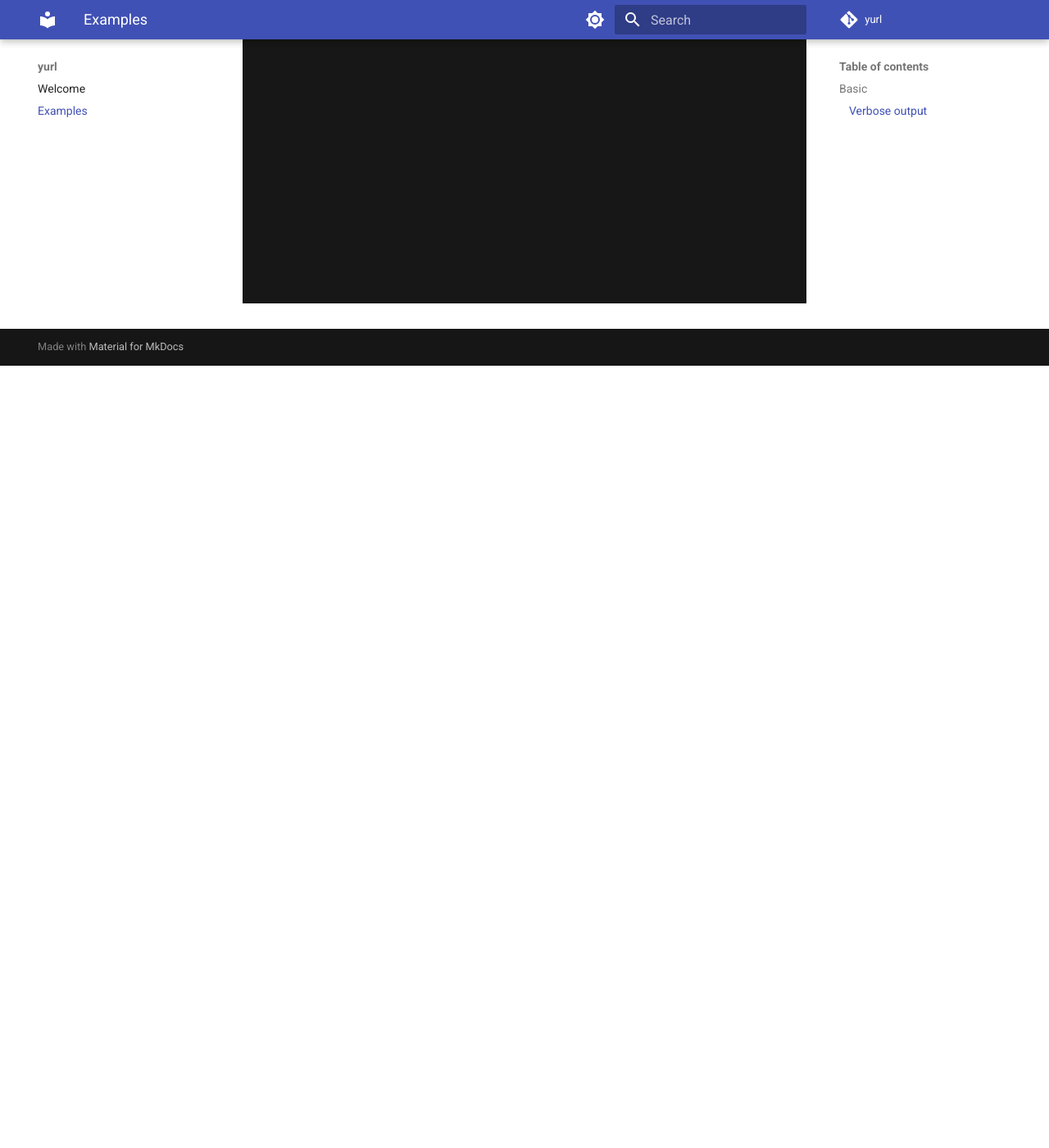
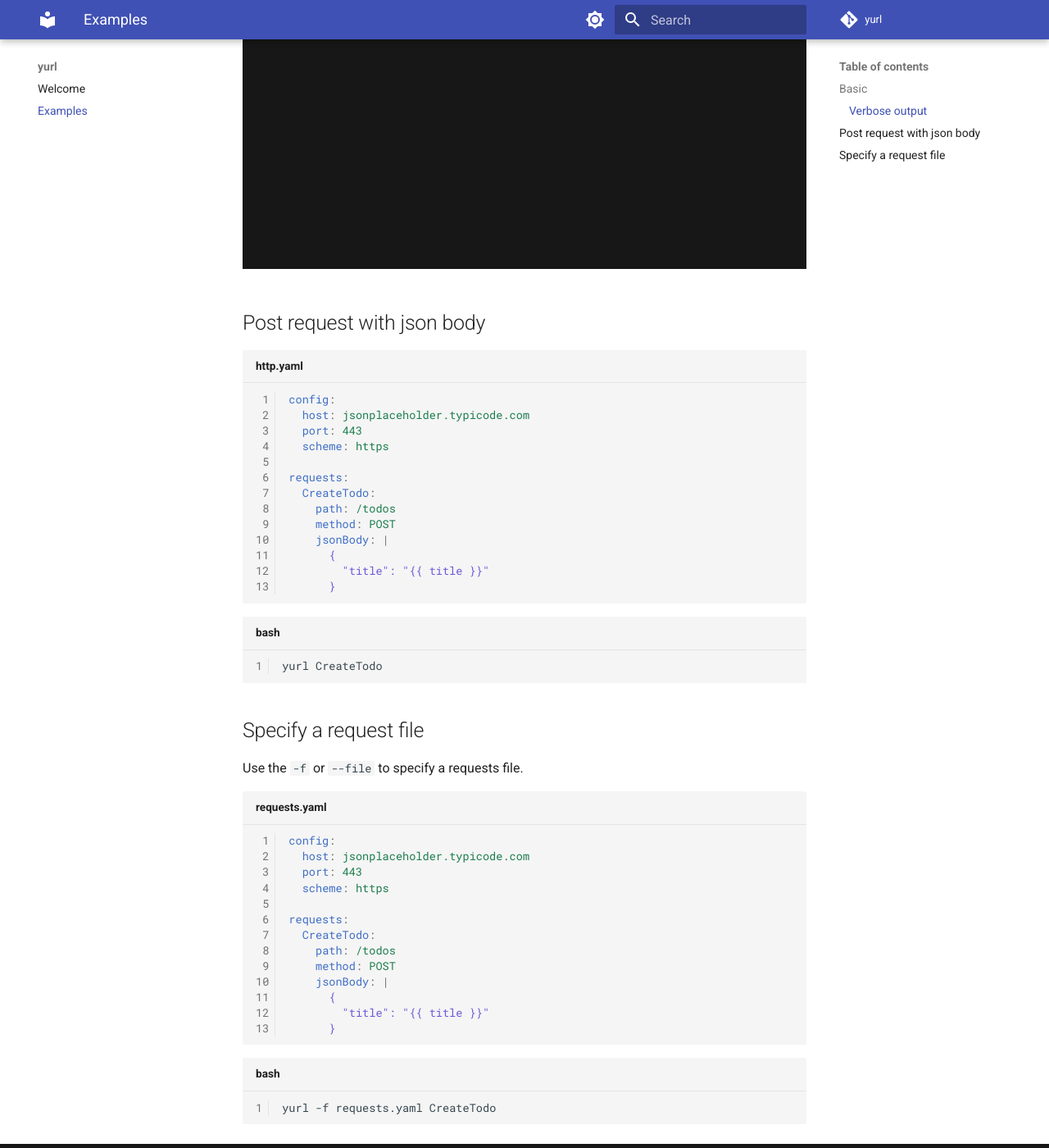
Before and after one commit to gurleensethi/yurl, an MkDocs documentation site: the page built from docs/examples.md, in a window 1280 px wide and 1400 px high, scrolled down 1619 px. Shown: the whole window at 82% size. Built offline with MkDocs 1.6.1 and Material for MkDocs 9.7.7, drawn with Linux system fonts in a browser that asks for light colours; comment, search, counter and statistics services are not loaded; before the commit the page ends 2065 px from its top, so only the background shows below that; some of the changed text lies outside the part shown.

Commit message:
feat: add more examples

````diff
--- a/docs/examples.md
+++ b/docs/examples.md
@@ -31,3 +29,49 @@ yurl -v GetTodo
 ```
 
 ![Basic Example](./media/example-basic-verbose.gif)
+
+## Post request with json body
+
+```yaml title="http.yaml"
+config:
+  host: jsonplaceholder.typicode.com
+  port: 443
+  scheme: https
+
+requests:
+  CreateTodo:
+    path: /todos
+    method: POST
+    jsonBody: |
+      {
+        "title": "{{ title }}"
+      }
+```
+
+```bash title="bash"
+yurl CreateTodo
+```
+
+## Specify a request file
+
+Use the `-f` or `--file` to specify a requests file.
+
+```yaml title="requests.yaml"
+config:
+  host: jsonplaceholder.typicode.com
+  port: 443
+  scheme: https
+
+requests:
+  CreateTodo:
+    path: /todos
+    method: POST
+    jsonBody: |
+      {
+        "title": "{{ title }}"
+      }
+```
+
+```bash title="bash"
+yurl -f requests.yaml CreateTodo
+```
````
Also changed, not shown: other parts of docs/examples.md (+0 -2 lines), 1 other file.
